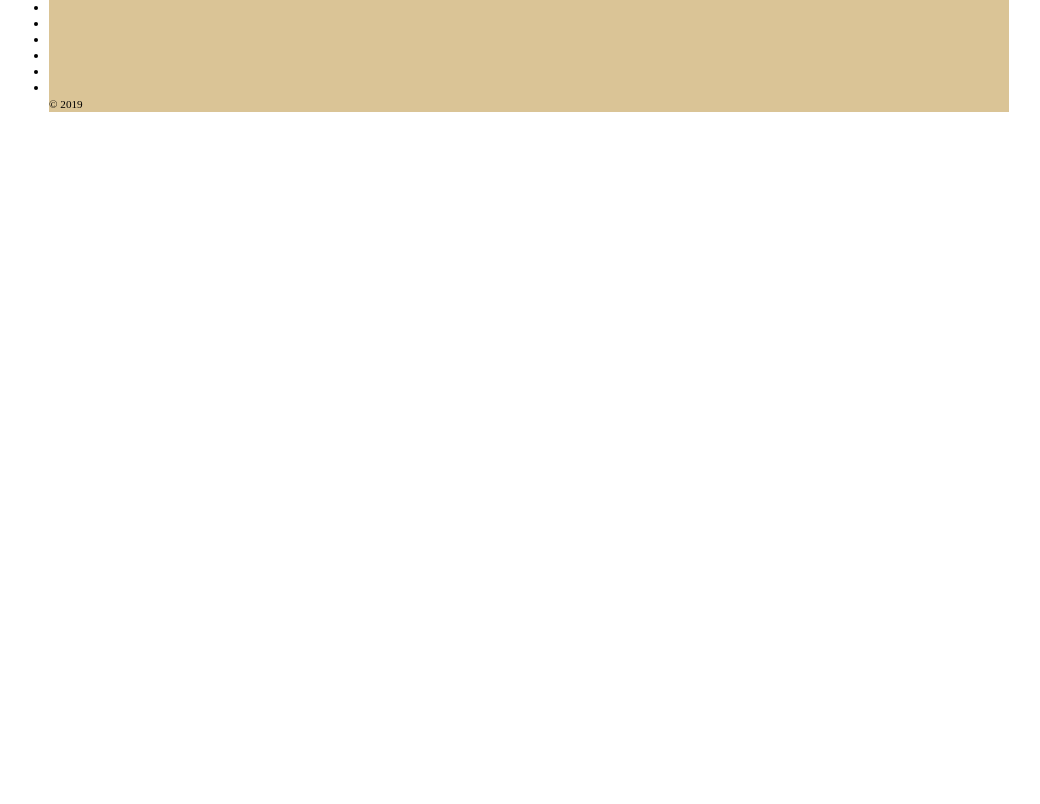
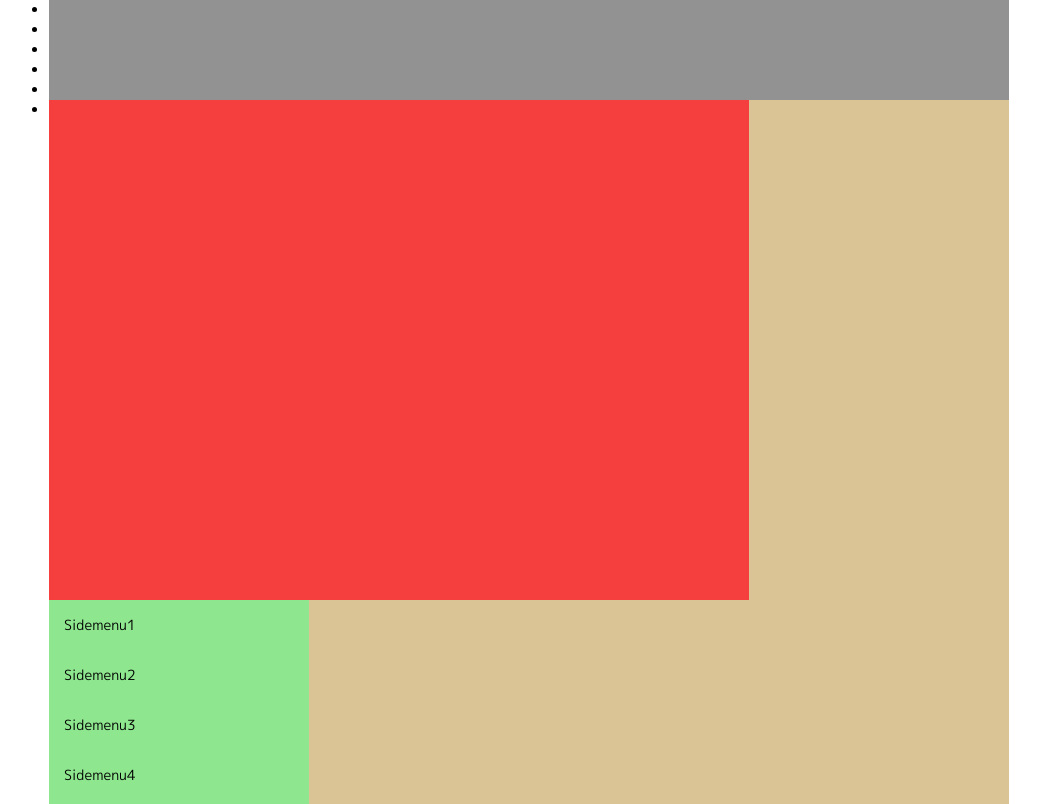
Before and after one commit to kabosuke111/practiceFloat, a plain HTML site: page index.html in a window 1280 px wide. Shown: the top 804 px of the page, without its empty margins (111-1151 px from the left). Drawn offline with nearby package versions, Linux system fonts and the light colour scheme.

Commit message:
テンプレートを適用しました

```diff
--- a/css/style.css
+++ b/css/style.css
@@ -10,7 +10,10 @@ html {
   font-size: 62.5%; }
 
 body {
-  font-size: 1.4rem; }
+  font-size: 1.4rem;
+  font-family: 'M PLUS 1p', sans-serif;
+
+}
 
 
 #wrapper {
@@ -21,9 +24,33 @@ body {
 
 #header {
   width: 100%;
+  height: 100px;
+  background: #929292;
 }
 
 #main {
-  width: 500px;
+  width: 700px;
+  height: 500px;
+  background: rgb(245, 63, 63);
+}
+
+#aside {
+  width: 260px;
+  height: 500px;
+  background: #8ee78e;
+}
+
+#footer {
+  width: 100%;
+  height: 100px;
+  background: #232323;
+  color: #fff;
+  padding: 43px;
+  text-align: center;
+}
+
+.sidemenu__box li {
+  list-style: none;
+  padding: 15px;
 
 }
--- a/index.html
+++ b/index.html
@@ -1,6 +1,5 @@
 <!doctype html>
-<html><!-- InstanceBegin template="/Templates/temp_alleditable.dwt" codeOutsideHTMLIsLocked="false" -->
-<!-- InstanceBeginEditable name="all" -->
+<html><!-- InstanceBegin template="../../dreamweaver用テンプレート/Templates/temp.dwt" codeOutsideHTMLIsLocked="false" -->
 <head>
 <meta htto-equiv="x-ua-compatible" content="IE=Edge">
 <meta name="author" content="工藤勇斗">
@@ -9,7 +8,6 @@
 <meta name="description" content="">
 
 <!--ツィッターとFB用のmeta-->
-<title>ワンカラムレイアウト</title>
 <meta property="og:site_name" content="">
 <meta property="og:title" content="">
 <meta property="og:type" content="">
@@ -20,10 +18,20 @@
 <meta name="twitter:card" content="summary">
 <meta name="twitter:site" content="@kh44678970">
 <meta charset="UTF-8">
+<!-- InstanceBeginEditable name="meta" -->
+<meta name="" content="">
+<title>フロートレイアウト</title>
+<link>
+
+
+<!-- InstanceEndEditable -->
 <link rel="stylesheet" href="css/style.css">
 <link rel="stylesheet" href="css/ress.css">
+<link href="https://fonts.googleapis.com/css?family=M+PLUS+1p&display=swap" rel="stylesheet">
 <script src="https://code.jquery.com/jquery-3.4.1.min.js" integrity="sha256-CSXorXvZcTkaix6Yvo6HppcZGetbYMGWSFlBw8HfCJo="
   crossorigin="anonymous"></script>
+<!-- InstanceBeginEditable name="head" -->
+<!-- InstanceEndEditable -->
 </head>
 <body>
 <div id="wrapper">
@@ -52,6 +60,7 @@
                                             サイトメイン
 
 //////////////////////////////////////////////////////////////////////////////////////////////////////-->
+<!-- InstanceBeginEditable name="main" -->
 <main id="main">
 
 <!--.................................................................................................
@@ -93,7 +102,14 @@
                                             アサイド
 
 //////////////////////////////////////////////////////////////////////////////////////////////////////-->
+<aside id="aside">
+    <div>
+        <ul id="aside__nav" class="sidemenu__box">
+        </ul>
+    </div>
+</aside>
 
+<!-- InstanceEndEditable -->
 <!--//////////////////////////////////////////////////////////////////////////////////////////////////////
 
                                             サイトフッター
@@ -102,14 +118,20 @@
 <footer id="footer">
     <div>
         <address></address>
-        <small>&copy; 2019</small>
+        <small>&copy;sampleLayout 2019</small>
     </div>
 </footer>
 </div>
-<script src="script/script.js"></script>
+<!-- InstanceBeginEditable name="script" -->
 <script>
-
+    //アサイドナヴィゲーションの繰り返し
+    var listList = ["Sidemenu1","Sidemenu2","Sidemenu3","Sidemenu4",];
+    var listPlus = document.getElementById("aside__nav");
+    for (var i = 0; i < listList.length; i++) {
+        var elem = document.createElement("li");
+        listPlus.appendChild(elem).textContent = listList[i];
+    }
 </script>
+<!-- InstanceEndEditable -->
 </body>
-<!-- InstanceEndEditable -->
 <!-- InstanceEnd --></html>
```
